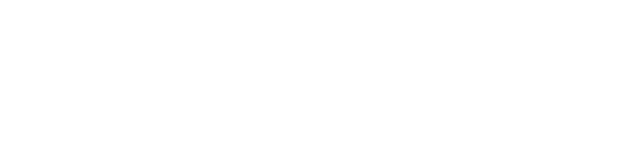
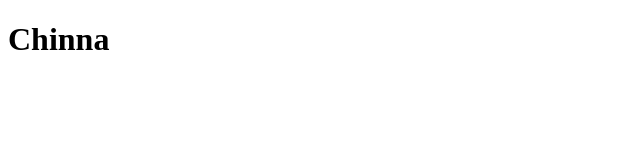
Before and after one commit to ChinnaBoyapati/Practice, a plain HTML site: page index.html in a window 1280 px wide. Shown: the whole page, without its empty margins (0-640 px from the left). Drawn offline with Linux system fonts and the light colour scheme.

Commit message:
third commit

```diff
--- a/index.html
+++ b/index.html
@@ -6,6 +6,6 @@
     <title>Document</title>
 </head>
 <body>
-
+    <h1>Chinna</h1>
 </body>
 </html>
```
